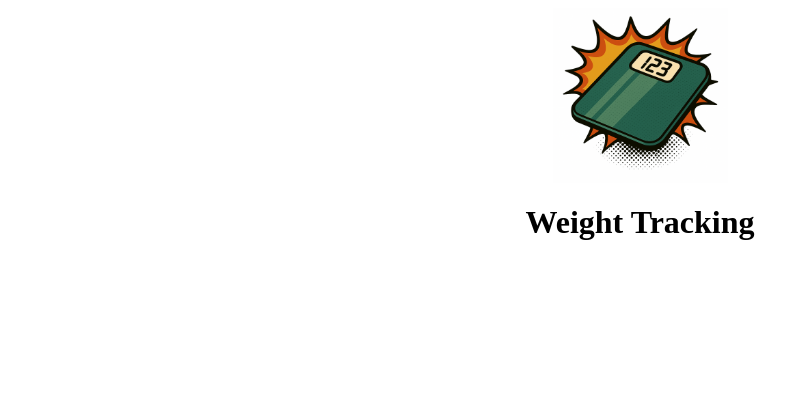
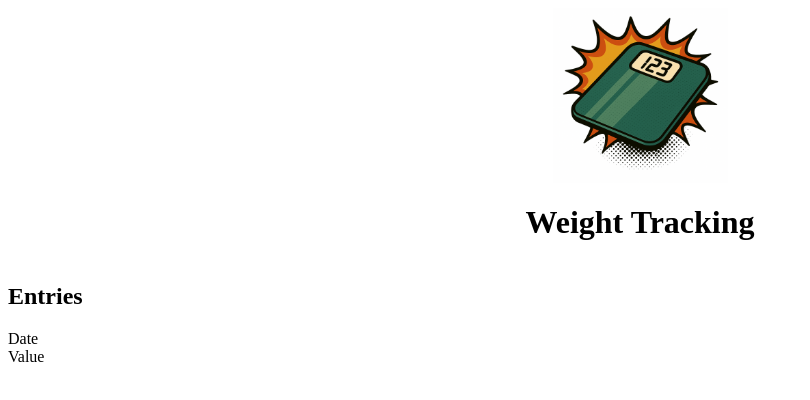
Before and after one commit to Floresj4/weight-tracking, an Angular app in the folder weight-tracking-ui/: page / in a window 1280 px wide. Shown: the top 400 px of the page, without its empty margins (0-810 px from the left). Built offline with nearby package versions, Linux system fonts and the light colour scheme.

Commit message:
setting up entries

```diff
--- a/weight-tracking-ui/src/app/app.component.html
+++ b/weight-tracking-ui/src/app/app.component.html
@@ -1,3 +1,9 @@
 <app-header />
 
+<main>
+    <h2>Entries</h2>
+    <div>Date</div><div>Value</div>
+    <div></div><div></div>
+</main>
+
 <router-outlet />
```
